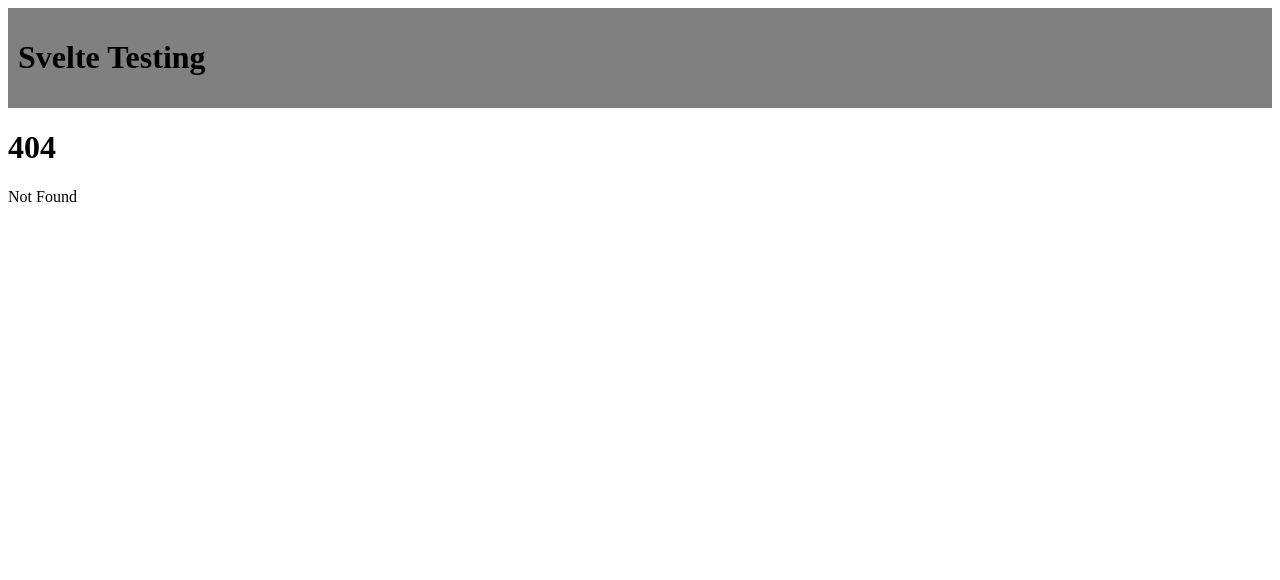
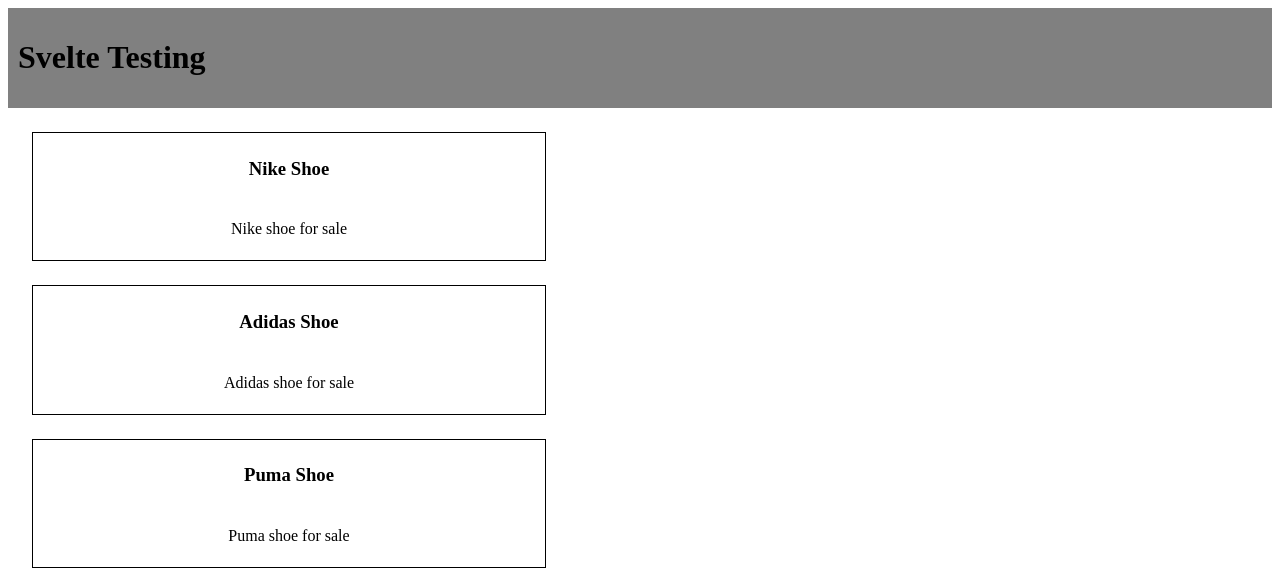
Before and after one commit to domuen/svelte-testing, a SvelteKit app: page /items in a window 1280 px wide. Before the commit this address had no page. Shown: the top 580 px of the page. Built offline with nearby package versions, Linux system fonts and the light colour scheme.

Commit message:
create shop item browse page and item product page

```diff
--- /dev/null
+++ b/src/routes/item/[id]/+page.svelte
@@ -0,0 +1,37 @@
+<script lang="ts">
+  import { onMount } from "svelte";
+
+  export let data: any;
+
+  let loading = true;
+  const items = JSON.parse(globalThis.localStorage?.getItem("items") ?? "[]");
+  let item: any = undefined;
+
+  onMount(() => {
+    item = items.find((i: any) => i.id === +data.id);
+    loading = false;
+  });
+</script>
+
+<div class="container">
+  {#if loading}
+    <h1>Loading...</h1>
+  {:else if !item}
+    <h1>404</h1>
+
+    <p>Could not find an item with that ID</p>
+  {:else}
+    <h1>{item?.name}</h1>
+
+    <p>{item?.description}</p>
+  {/if}
+</div>
+
+<style>
+  .container {
+    display: flex;
+    flex-direction: column;
+    align-items: center;
+    justify-content: center;
+  }
+</style>
--- /dev/null
+++ b/src/routes/item/[id]/+page.ts
@@ -0,0 +1 @@
+export const load = ({ params }) => params;
--- /dev/null
+++ b/src/routes/items/+page.svelte
@@ -0,0 +1,54 @@
+<script lang="ts">
+  import { goto } from "$app/navigation";
+
+  const items = [
+    {
+      id: 1,
+      name: "Nike Shoe",
+      description: "Nike shoe for sale",
+    },
+    {
+      id: 2,
+      name: "Adidas Shoe",
+      description: "Adidas shoe for sale",
+    },
+    {
+      id: 3,
+      name: "Puma Shoe",
+      description: "Puma shoe for sale",
+    },
+  ];
+
+  const handleViewItem = (id: number) => {
+    globalThis.localStorage?.setItem("items", JSON.stringify(items));
+    goto(`/item/${id}`);
+  };
+</script>
+
+{#each items as item}
+  <div class="item-container" on:click={() => handleViewItem(item.id)}>
+    <h3>{item.name}</h3>
+    <p>{item.description}</p>
+  </div>
+{/each}
+
+<style>
+  .item-container {
+    display: flex;
+    flex-direction: column;
+    align-items: center;
+    justify-content: center;
+    border: 1px solid black;
+    cursor: pointer;
+    user-select: none;
+    transition-duration: 100ms;
+    max-width: 500px;
+    padding: 6px;
+    margin: 24px;
+    gap: 6px;
+  }
+
+  .item-container:hover {
+    scale: 1.025;
+  }
+</style>
```
